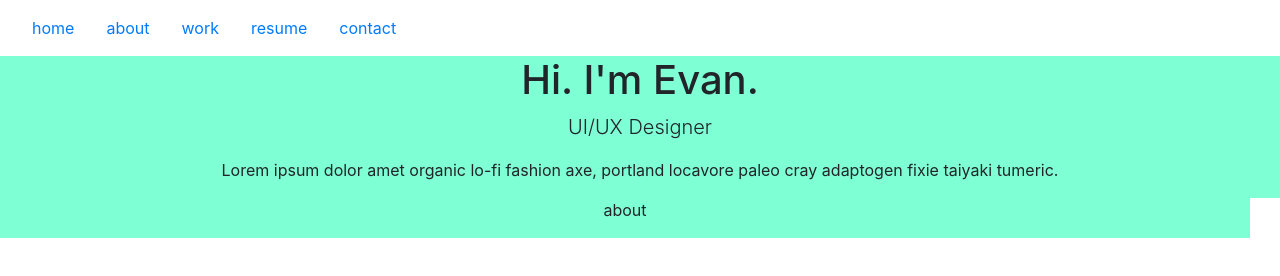
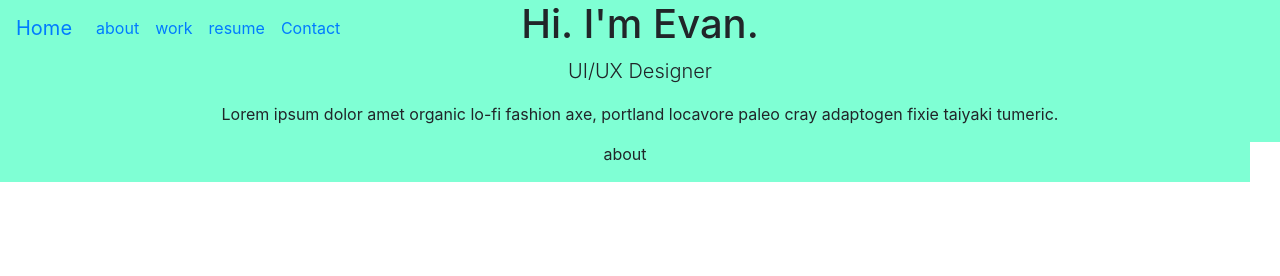
Before and after one commit to emarkert/CL-portfolio, a plain HTML site: page index.html in a window 1280 px wide. Drawn offline with nearby package versions, Linux system fonts and the light colour scheme.

Commit message:
nav changes from remote

```diff
--- a/index.html
+++ b/index.html
@@ -1,5 +1,6 @@
 <!DOCTYPE html>
 <html>
+
 <head>
     <meta charset="utf-8" />
     <meta http-equiv="X-UA-Compatible" content="IE=edge">
@@ -20,24 +21,28 @@
 
 <body>
 
-    <nav class="nav navbar">
-        <ul class="nav">
-            <li class="nav-item active">
-                <a class="nav-link" href="#">home <span class="sr-only">(current)</span></a>
+    <!-- navbar -->
+    <nav class="navbar navbar-expand-lg fixed-top ">
+        <a class="navbar-brand" href="#">Home</a>
+        <button class="navbar-toggler" type="button" data-toggle="collapse" data-target="#navbarSupportedContent" aria-controls="navbarSupportedContent" aria-expanded="false" aria-label="Toggle navigation">
+    <span class="navbar-toggler-icon"></span>
+</button>
+        <div class="collapse navbar-collapse " id="navbarSupportedContent">
+            <ul class="navbar-nav mr-4">
+                <li class="nav-item">
+                    <a class="nav-link" data-value="about" href="#">about</a>
                 </li>
                 <li class="nav-item">
-                <a class="nav-link" href="#">about</a>
+                    <a class="nav-link " data-value="work" href="#">work</a>
                 </li>
                 <li class="nav-item">
-                <a class="nav-link" href="#">work</a>
+                    <a class="nav-link " data-value="resume" href="#">resume</a>
                 </li>
                 <li class="nav-item">
-                <a class="nav-link" href="#">resume</a>
-            </li>
-            <li class="nav-item">
-                <a class="nav-link" href="#">contact</a>
+                    <a class="nav-link " data-value="contact" href="#">Contact</a>
                 </li>
             </ul>
+        </div>
     </nav>
 
     <div class="row hero-container">
@@ -61,8 +66,11 @@
     ================================================== -->
     <!-- Placed at the end of the document so the pages load faster -->
     <script src="https://code.jquery.com/jquery-3.3.1.slim.min.js" integrity="sha384-q8i/X+965DzO0rT7abK41JStQIAqVgRVzpbzo5smXKp4YfRvH+8abtTE1Pi6jizo" crossorigin="anonymous"></script>
-    <script>window.jQuery || document.write('<script src="../../assets/js/vendor/jquery-slim.min.js"><\/script>')</script>
+    <script>
+        window.jQuery || document.write('<script src="../../assets/js/vendor/jquery-slim.min.js"><\/script>')
+    </script>
     <script src="../../assets/js/vendor/popper.min.js"></script>
     <script src="../../dist/js/bootstrap.min.js"></script>
 </body>
+
 </html>
```
Lines whose indentation alone changed are shown as unchanged.
